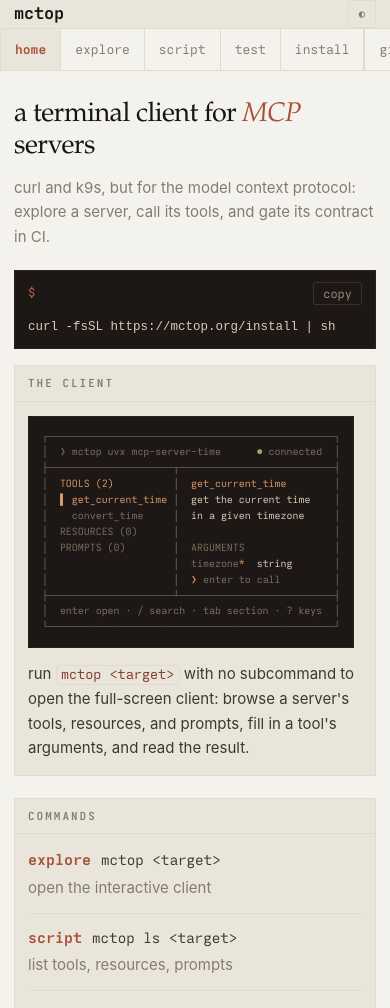
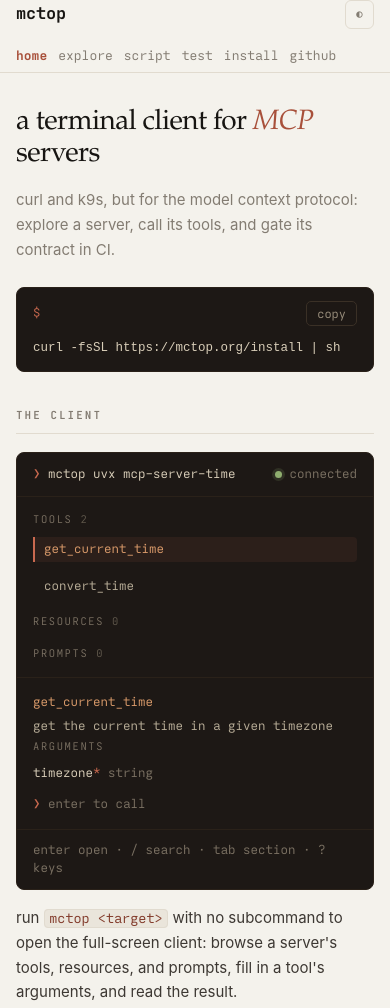
Before and after one commit to mctop-org/mctop.org, a website: page public/index.html in a window 390 px wide. Shown: the top 1008 px of the page. Drawn offline with Linux system fonts and the light colour scheme.

Commit message:
redesign the layout: lean open sections and a real client preview
Drop the bordered-box chrome for a single column of open sections (an
eyebrow over a hairline, then content) and a calm single-row header.
Rebuild the client preview as an aligned CSS component (two balanced
panes, consistent rows, a selected-row highlight) generated once and
reused, so it is symmetric and identical on every page instead of the
ragged ascii render.

```diff
--- a/public/index.html
+++ b/public/index.html
@@ -19,39 +19,47 @@
 <link rel="stylesheet" href="/style.css">
 </head>
 <body>
-<header class="top">
-  <div class="wrap topbar">
-    <a class="brand" href="/">mctop</a>
-    <button class="tbtn" id="theme" title="light / dark" aria-label="toggle theme">&#9680;</button>
-  </div>
-  <nav class="mainnav"><div class="wrap"><a class=on href="/">home</a><a href="/explore/">explore</a><a href="/script/">script</a><a href="/test/">test</a><a href="/download/">install</a><span class="grow"></span><a class="ext" href="https://github.com/mctop-org/mctop">github</a></div></nav>
-</header>
+<header class="top"><div class="wrap top-in">
+  <a class="brand" href="/">mctop</a>
+  <nav class="nav"><a class=on href="/">home</a><a href="/explore/">explore</a><a href="/script/">script</a><a href="/test/">test</a><a href="/download/">install</a><a class="ext" href="https://github.com/mctop-org/mctop">github</a></nav>
+  <button class="tbtn" id="theme" title="light / dark" aria-label="toggle theme">&#9680;</button>
+</div></header>
 <main><div class="wrap">
 <h1>a terminal client for <span class="mark">MCP</span> servers</h1>
 <p class="tagline">curl and k9s, but for the model context protocol: explore a server, call its tools, and gate its contract in CI.</p>
 <div class="copyline"><span class="d">$</span><code>curl -fsSL https://mctop.org/install | sh</code><button class="copy" data-cmd="curl -fsSL https://mctop.org/install | sh">copy</button></div>
-<section class="box"><div class="h"><span>the client</span></div><div class="b"><div class="block"><pre><span class="s">┌────────────────────────────────────────────────┐</span>
-<span class="s">│</span><span class="s">  ❯ mctop uvx mcp-server-time</span>      <span class="ok">●</span><span class="s"> connected</span>  <span class="s">│</span>
-<span class="s">├─────────────────────┬──────────────────────────┤</span>
-<span class="s">│</span><span class="k">  TOOLS (2)</span>          <span class="s">│</span><span class="k">  get_current_time</span>        <span class="s">│</span>
-<span class="s">│</span><span class="k">  ▌ get_current_time</span> <span class="s">│</span>  get the current time    <span class="s">│</span>
-<span class="s">│</span><span class="s">    convert_time</span>     <span class="s">│</span>  in a given timezone     <span class="s">│</span>
-<span class="s">│</span><span class="s">  RESOURCES (0)</span>      <span class="s">│</span>                          <span class="s">│</span>
-<span class="s">│</span><span class="s">  PROMPTS (0)</span>        <span class="s">│</span><span class="s">  ARGUMENTS</span>               <span class="s">│</span>
-<span class="s">│</span>                     <span class="s">│</span>  <span class="s">timezone</span><span class="k">*</span>  string       <span class="s">│</span>
-<span class="s">│</span>                     <span class="s">│</span>  <span class="k">❯</span><span class="s"> enter to call</span>         <span class="s">│</span>
-<span class="s">├─────────────────────┴──────────────────────────┤</span>
-<span class="s">│</span><span class="s">  enter open · / search · tab section · ? keys</span>  <span class="s">│</span>
-<span class="s">└────────────────────────────────────────────────┘</span></pre></div><p class="dim">run <code>mctop &lt;target&gt;</code> with no subcommand to open the full-screen client: browse a server&#39;s tools, resources, and prompts, fill in a tool&#39;s arguments, and read the result.</p></div></section>
-<section class="box"><div class="h"><span>commands</span></div><div class="b"><ul class="cmds">
+<section class="sec"><div class="sec-h"><span class="eyebrow">the client</span></div><div class="tui">
+  <div class="tui-bar">
+    <span class="cmd"><span class="p">&#10095;</span> mctop uvx mcp-server-time</span>
+    <span class="stat"><span class="dot"></span>connected</span>
+  </div>
+  <div class="tui-body">
+    <div class="pane list">
+      <p class="grp">tools <span class="ct">2</span></p>
+      <p class="row on">get_current_time</p>
+      <p class="row">convert_time</p>
+      <p class="grp">resources <span class="ct">0</span></p>
+      <p class="grp">prompts <span class="ct">0</span></p>
+    </div>
+    <div class="pane detail">
+      <p class="nm">get_current_time</p>
+      <p class="ds">get the current time in a given timezone</p>
+      <p class="grp">arguments</p>
+      <p class="arg"><span class="an">timezone</span><span class="rq">*</span> <span class="ty">string</span></p>
+      <p class="call"><span class="p">&#10095;</span> enter to call</p>
+    </div>
+  </div>
+  <div class="tui-foot">enter open &middot; / search &middot; tab section &middot; ? keys</div>
+</div><p class="dim">run <code>mctop &lt;target&gt;</code> with no subcommand to open the full-screen client: browse a server&#39;s tools, resources, and prompts, fill in a tool&#39;s arguments, and read the result.</p></section>
+<section class="sec"><div class="sec-h"><span class="eyebrow">commands</span></div><ul class="cmds">
   <li><a class="m" href="/explore/">explore</a><code>mctop &lt;target&gt;</code><span class="d">open the interactive client</span></li>
   <li><a class="m" href="/script/">script</a><code>mctop ls &lt;target&gt;</code><span class="d">list tools, resources, prompts</span></li>
   <li><span class="m e"></span><code>mctop call &lt;target&gt; &lt;tool&gt;</code><span class="d">call one tool, print the result</span></li>
   <li><a class="m" href="/test/">test</a><code>mctop test &lt;spec.yaml&gt;</code><span class="d">assert a contract in CI, fail on drift</span></li>
   <li><span class="m u">login</span><code>mctop login &lt;url&gt;</code><span class="d">log in to an OAuth server</span></li>
   <li><span class="m u">upgrade</span><code>mctop upgrade</code><span class="d">update in place</span></li>
-</ul><p class="dim">a target is a command to spawn (<code>"uvx mcp-server-time"</code>) or an <code>http(s)://</code> url. explore, script, and test each have a page; login and upgrade are utilities.</p></div></section>
-<section class="box"><div class="h"><span>releases</span><a href="https://github.com/mctop-org/mctop/releases">all releases &rarr;</a></div><div class="b"><ul class="rel"><li><span class="date">2026-06-28</span><a class="tag" href="https://github.com/mctop-org/mctop/releases/tag/v0.15.0">v0.15.0</a></li><li><span class="date">2026-06-27</span><a class="tag" href="https://github.com/mctop-org/mctop/releases/tag/v0.14.0">v0.14.0</a></li><li><span class="date">2026-06-22</span><a class="tag" href="https://github.com/mctop-org/mctop/releases/tag/v0.13.2">v0.13.2</a></li><li><span class="date">2026-06-21</span><a class="tag" href="https://github.com/mctop-org/mctop/releases/tag/v0.13.1">v0.13.1</a></li><li><span class="date">2026-06-21</span><a class="tag" href="https://github.com/mctop-org/mctop/releases/tag/v0.13.0">v0.13.0</a></li><li><span class="date">2026-06-20</span><a class="tag" href="https://github.com/mctop-org/mctop/releases/tag/v0.12.0">v0.12.0</a></li></ul></div></section>
+</ul><p class="dim">a target is a command to spawn (<code>"uvx mcp-server-time"</code>) or an <code>http(s)://</code> url. explore, script, and test each have a page; login and upgrade are utilities.</p></section>
+<section class="sec"><div class="sec-h"><span class="eyebrow">releases</span><a href="https://github.com/mctop-org/mctop/releases">all releases &rarr;</a></div><ul class="rel"><li><span class="date">2026-06-28</span><a class="tag" href="https://github.com/mctop-org/mctop/releases/tag/v0.15.0">v0.15.0</a></li><li><span class="date">2026-06-27</span><a class="tag" href="https://github.com/mctop-org/mctop/releases/tag/v0.14.0">v0.14.0</a></li><li><span class="date">2026-06-22</span><a class="tag" href="https://github.com/mctop-org/mctop/releases/tag/v0.13.2">v0.13.2</a></li><li><span class="date">2026-06-21</span><a class="tag" href="https://github.com/mctop-org/mctop/releases/tag/v0.13.1">v0.13.1</a></li><li><span class="date">2026-06-21</span><a class="tag" href="https://github.com/mctop-org/mctop/releases/tag/v0.13.0">v0.13.0</a></li><li><span class="date">2026-06-20</span><a class="tag" href="https://github.com/mctop-org/mctop/releases/tag/v0.12.0">v0.12.0</a></li></ul></section>
 </div></main>
 <footer class="foot"><div class="wrap">
   <div class="foot-cols">
--- a/public/style.css
+++ b/public/style.css
@@ -1,6 +1,6 @@
 /* mctop.org — "Ink & Rust": warm paper ground, serif display, mono code islands.
-   The signature is the cream-to-dark rhythm: prose on warm paper, the terminal
-   render dropped in as a dark island. Palette + technique from the editorial kit. */
+   Lean single column: open sections over hairlines, no boxes. The client preview
+   is one aligned CSS component reused on every page. */
 @font-face{font-family:"Anthrosevka Mono";src:url("/fonts/AnthrosevkaMono-Regular.woff2") format("woff2");font-weight:400;font-display:swap}
 @font-face{font-family:"Anthrosevka Mono";src:url("/fonts/AnthrosevkaMono-Bold.woff2") format("woff2");font-weight:700;font-display:swap}
 
@@ -8,10 +8,8 @@
   --paper:#f4f2ec; --surface:#eae5db; --hairline:#e1dbcf;
   --ink:#171512; --body:#3d3833; --muted:#837c72;
   --accent:#a8503a; --accent-dark:#833c2c;
-  /* the code island is always dark, in both themes; its inner syntax colors
-     are defined once below and never theme-switched */
   --code-bg:#1d1815; --code-edge:#2a2119;
-  --col:940px;
+  --col:880px;
 
   --serif:"Tiempos Headline","Iowan Old Style","Charter",Palatino,Georgia,serif;
   --sans:"Inter",-apple-system,BlinkMacSystemFont,"Segoe UI",Roboto,sans-serif;
@@ -21,78 +19,98 @@
   --paper:#1a1613; --surface:#221d18; --hairline:#322a23;
   --ink:#f2ece0; --body:#e6ddd0; --muted:#9a9083;
   --accent:#c9694f; --accent-dark:#d97e63;
-  --code-bg:#120f0c; --code-edge:#241c14;
+  --code-bg:#120f0c; --code-edge:#2a2119;
 }
 
 /* colors inside the dark island: theme-independent, tuned for the dark ground */
 :root{
-  --cf:#d8cdb8;    /* base bone */
-  --c-dim:#7a7062; /* box rules, secondary text */
-  --c-prompt:#c9694f; /* the $ / ❯ prompt, in rust */
-  --c-key:#d99a6a;    /* keys, labels, json keys, in warm amber */
-  --c-ok:#8fae6f; --c-no:#cf7b6b;
+  --cf:#d8cdb8; --c-txt:#b7ac97; --c-dim:#7a7062; --c-faint:#5f574b;
+  --c-prompt:#c9694f; --c-key:#d99a6a; --c-ok:#8fae6f; --c-no:#cf7b6b;
+  --c-line:#2a2119;
 }
 
 *{margin:0;padding:0;box-sizing:border-box}
 html{-webkit-text-size-adjust:100%}
 body{font-family:var(--sans);
   background:var(--paper);color:var(--body);font-size:15px;line-height:1.65;-webkit-font-smoothing:antialiased}
-.wrap{max-width:var(--col);margin:0 auto;padding:0 22px}
+.wrap{max-width:var(--col);margin:0 auto;padding:0 24px}
 a{color:var(--accent);text-decoration:none}
 a:hover{text-decoration:underline;text-underline-offset:3px;text-decoration-thickness:from-font}
 
-/* header: brand row + a tabbed nav bar */
-.top{background:var(--surface);border-bottom:1px solid var(--hairline)}
-.topbar{display:flex;justify-content:space-between;align-items:center;padding:14px 0}
-.brand{font-family:var(--mono);font-weight:700;font-size:17px;letter-spacing:-.01em;color:var(--ink);display:inline-flex;align-items:center;gap:.46em}
+/* header: one calm row */
+.top{background:var(--paper);border-bottom:1px solid var(--hairline);position:sticky;top:0;z-index:10;
+  -webkit-backdrop-filter:saturate(1.1);backdrop-filter:saturate(1.1)}
+.top-in{display:flex;align-items:center;gap:16px;padding:15px 0}
+.brand{font-family:var(--mono);font-weight:700;font-size:17px;letter-spacing:-.01em;color:var(--ink)}
 .brand:hover{text-decoration:none;color:var(--accent)}
-.tbtn{background:none;border:1px solid var(--hairline);color:var(--muted);cursor:pointer;font-family:var(--mono);font-size:13px;width:28px;height:28px;display:grid;place-items:center;border-radius:2px}
+.nav{display:flex;gap:1px;margin-left:auto;flex-wrap:wrap}
+.nav a{font-family:var(--mono);font-size:13px;color:var(--muted);padding:5px 10px;border-radius:5px}
+.nav a:hover{color:var(--ink);background:var(--surface);text-decoration:none}
+.nav a.on{color:var(--accent);font-weight:700}
+.nav .ext{color:var(--muted)}
+.tbtn{background:none;border:1px solid var(--hairline);color:var(--muted);cursor:pointer;font-family:var(--mono);font-size:13px;width:29px;height:29px;flex:0 0 auto;display:grid;place-items:center;border-radius:6px}
 .tbtn:hover{color:var(--accent);border-color:var(--accent)}
-.mainnav{background:var(--paper);border-top:1px solid var(--hairline)}
-.mainnav .wrap{display:flex;align-items:stretch}
-.mainnav a{font-family:var(--mono);padding:9px 15px;color:var(--muted);font-size:13px;border-right:1px solid var(--hairline)}
-.mainnav a:hover{color:var(--ink);text-decoration:none;background:var(--surface)}
-.mainnav a.on{color:var(--accent);background:var(--surface);font-weight:700}
-.mainnav .grow{flex:1;border-right:1px solid var(--hairline)}
-.mainnav .ext{color:var(--muted)}
 
 /* page intro: the serif thesis */
-main{padding:40px 0 0}
-h1{font-family:var(--serif);font-size:34px;font-weight:400;letter-spacing:-.021em;line-height:1.15;color:var(--ink);margin:0 0 14px}
+main{padding:52px 0 0}
+h1{font-family:var(--serif);font-size:35px;font-weight:400;letter-spacing:-.021em;line-height:1.14;color:var(--ink);margin:0 0 16px}
 h1 .mark{color:var(--accent);font-style:italic}
-.tagline{color:var(--muted);margin:0 0 26px;max-width:64ch;font-size:16px}
+.tagline{color:var(--muted);margin:0 0 30px;max-width:60ch;font-size:16px}
 
-/* boxed sections; the header bar becomes a quiet eyebrow */
-.box{border:1px solid var(--hairline);background:var(--surface);margin:0 0 22px}
-.box>.h{color:var(--muted);padding:9px 15px;font-family:var(--mono);font-size:11px;font-weight:700;
-  letter-spacing:2px;text-transform:uppercase;display:flex;justify-content:space-between;align-items:baseline;gap:12px;
-  border-bottom:1px solid var(--hairline)}
-.box>.h a{color:var(--accent);font-weight:400;letter-spacing:.3px;text-transform:none;font-size:12.5px}
-.box>.b{padding:17px}
-.box>.b>:last-child{margin-bottom:0}
-.box p{max-width:70ch;margin:0 0 12px;color:var(--body)}
-.box p .dim,.dim{color:var(--muted)}
-p code,li code,td code{font-family:var(--mono);color:var(--accent-dark);background:var(--surface);border:1px solid var(--hairline);border-radius:3px;padding:.03em .32em;font-size:.9em}
+/* open sections: an eyebrow over a hairline, then content. no boxes. */
+.sec{margin:0 0 52px}
+.sec-h{display:flex;justify-content:space-between;align-items:baseline;gap:12px;margin:0 0 18px;padding-bottom:9px;border-bottom:1px solid var(--hairline)}
+.eyebrow{font-family:var(--mono);font-size:11px;font-weight:700;letter-spacing:2px;text-transform:uppercase;color:var(--muted)}
+.sec-h a{font-family:var(--mono);color:var(--accent);font-size:12.5px;letter-spacing:.3px}
+.sec p{max-width:68ch;margin:0 0 12px;color:var(--body)}
+.sec p:last-child{margin-bottom:0}
+.sec p .dim,.dim{color:var(--muted)}
+p code,li code,td code{font-family:var(--mono);color:var(--accent-dark);background:var(--surface);border:1px solid var(--hairline);border-radius:4px;padding:.03em .34em;font-size:.9em}
 
-/* the signature: command / output as a dark island on the warm ground */
-.block{display:inline-block;max-width:100%;vertical-align:top;background:var(--code-bg);border:1px solid var(--code-edge);padding:14px 16px;margin:0 0 14px;overflow-x:auto;font-size:13.5px;line-height:1.6}
+/* install command: a dark island bar */
+.copyline{display:flex;align-items:center;gap:12px;background:var(--code-bg);border:1px solid var(--code-edge);border-radius:8px;padding:13px 16px;margin:0 0 34px;font-family:var(--mono);font-size:13.5px;color:var(--cf)}
+.copyline code{flex:1;white-space:nowrap;overflow:auto;color:var(--cf)}.copyline .d{color:var(--c-prompt)}
+.copy{background:none;border:1px solid #3a3026;color:#9a8f7d;cursor:pointer;font-family:var(--mono);font-size:12px;padding:4px 10px;white-space:nowrap;border-radius:5px}
+.copy:hover{color:var(--c-key);border-color:var(--c-key)}.copy.ok{color:var(--c-ok);border-color:var(--c-ok)}
+
+/* the client preview: one aligned CSS terminal, symmetric and responsive */
+.tui{background:var(--code-bg);border:1px solid var(--code-edge);border-radius:8px;overflow:hidden;
+  font-family:var(--mono);font-size:13.5px;line-height:1.5;color:var(--c-txt);margin:0 0 16px}
+.tui .p{color:var(--c-prompt)}
+.tui-bar{display:flex;justify-content:space-between;align-items:center;gap:14px;padding:12px 16px;border-bottom:1px solid var(--c-line)}
+.tui-bar .cmd{color:var(--cf);white-space:nowrap;overflow:hidden;text-overflow:ellipsis}
+.tui-bar .stat{display:inline-flex;align-items:center;gap:7px;color:var(--c-dim);white-space:nowrap;flex:0 0 auto}
+.tui-bar .dot{width:7px;height:7px;border-radius:50%;background:var(--c-ok);box-shadow:0 0 0 3px rgba(143,174,111,.16)}
+.tui-body{display:grid;grid-template-columns:minmax(0,1fr) minmax(0,1.3fr)}
+.tui-body .pane{padding:15px 16px}
+.tui-body .detail{border-left:1px solid var(--c-line)}
+.tui .grp{font-size:10.5px;letter-spacing:1.6px;text-transform:uppercase;color:var(--c-dim);margin:0 0 9px}
+.tui .grp+.grp,.tui .row+.grp,.tui .arg+.grp{margin-top:16px}
+.tui .grp .ct{color:var(--c-faint)}
+.tui .row{padding:3px 9px;color:var(--c-txt);border-left:2px solid transparent;border-radius:0 4px 4px 0}
+.tui .row+.row{margin-top:2px}
+.tui .row.on{color:var(--c-key);border-left-color:var(--c-prompt);background:rgba(201,105,79,.09)}
+.tui .nm{color:var(--c-key);margin:0 0 5px}
+.tui .ds{color:var(--c-txt);margin:0 0 4px}
+.tui .arg{margin:0}.tui .arg .an{color:var(--cf)}.tui .arg .rq{color:var(--c-prompt)}.tui .arg .ty{color:var(--c-dim)}
+.tui .call{color:var(--c-dim);margin-top:12px}
+.tui-foot{padding:11px 16px;border-top:1px solid var(--c-line);color:var(--c-dim);font-size:12.5px}
+
+/* command / output blocks: dark islands that hug their content */
+.block{display:inline-block;max-width:100%;vertical-align:top;background:var(--code-bg);border:1px solid var(--code-edge);border-radius:8px;padding:15px 17px;margin:0 0 14px;overflow-x:auto;font-size:13.5px;line-height:1.6}
 .block pre{font-family:var(--mono);white-space:pre;color:var(--cf)}
 .block .d{color:var(--c-prompt)}.block .s{color:var(--c-dim)}.block .k{color:var(--c-key)}
 .block .ok{color:var(--c-ok)}.block .no{color:var(--c-no)}
-.copyline{display:flex;align-items:center;gap:12px;background:var(--code-bg);border:1px solid var(--code-edge);padding:12px 16px;margin:0 0 16px;font-family:var(--mono);font-size:13.5px;color:var(--cf)}
-.copyline code{flex:1;white-space:nowrap;overflow:auto;color:var(--cf)}.copyline .d{color:var(--c-prompt)}
-.copy{background:none;border:1px solid #3a3026;color:#9a8f7d;cursor:pointer;font-family:var(--mono);font-size:12px;padding:3px 9px;white-space:nowrap;border-radius:2px}
-.copy:hover{color:var(--c-key);border-color:var(--c-key)}.copy.ok{color:var(--c-ok);border-color:var(--c-ok)}
 
 /* releases feed */
 .rel{list-style:none}
-.rel li{display:flex;gap:14px;padding:9px 0;border-top:1px solid var(--hairline);align-items:baseline;flex-wrap:wrap}
-.rel li:first-child{border-top:0}
+.rel li{display:flex;gap:16px;padding:10px 0;border-top:1px solid var(--hairline);align-items:baseline;flex-wrap:wrap}
+.rel li:first-child{border-top:0;padding-top:0}
 .rel .date{font-family:var(--mono);color:var(--muted);min-width:11ch;font-size:13px}
 .rel .tag{font-family:var(--mono);color:var(--accent);font-weight:700}
 
 /* command reference: mode | invocation | description, columns aligned */
-.cmds{list-style:none;display:grid;grid-template-columns:max-content max-content 1fr;gap:12px 26px;align-items:baseline;margin:0 0 16px}
+.cmds{list-style:none;display:grid;grid-template-columns:max-content max-content 1fr;gap:14px 28px;align-items:baseline;margin:0 0 18px}
 .cmds li{display:contents}
 .cmds .m{font-family:var(--mono);font-weight:700;color:var(--accent)}
 .cmds a.m:hover{text-decoration:underline;text-underline-offset:3px}
@@ -100,17 +118,17 @@
 .cmds code{font-family:var(--mono);color:var(--body);background:none;border:0;padding:0;white-space:nowrap;font-size:.95em}
 .cmds .d{color:var(--muted)}
 
-dl.keys{display:grid;grid-template-columns:max-content 1fr;gap:8px 22px;font-size:14px;max-width:62ch}
+dl.keys{display:grid;grid-template-columns:max-content 1fr;gap:9px 24px;font-size:14px;max-width:60ch}
 dl.keys dt{font-family:var(--mono);color:var(--accent)}dl.keys dd{color:var(--muted)}
 
-/* multi-column footer */
-.foot{border-top:3px solid var(--accent);margin-top:44px;background:var(--surface)}
-.foot .wrap{padding:28px 22px 32px}
-.foot-cols{display:grid;grid-template-columns:repeat(3,1fr);gap:24px}
-.foot-col h4{font-family:var(--mono);font-size:11px;letter-spacing:2px;text-transform:uppercase;color:var(--muted);margin:0 0 10px}
+/* footer */
+.foot{border-top:1px solid var(--hairline);margin-top:16px;padding-top:4px}
+.foot .wrap{padding:36px 24px 40px}
+.foot-cols{display:grid;grid-template-columns:repeat(3,1fr);gap:26px}
+.foot-col h4{font-family:var(--mono);font-size:11px;letter-spacing:2px;text-transform:uppercase;color:var(--muted);margin:0 0 11px}
 .foot-col a{display:block;color:var(--body);font-size:13.5px;padding:3px 0}
 .foot-col a:hover{color:var(--accent)}
-.foot-bot{border-top:1px solid var(--hairline);margin-top:26px;padding-top:15px;display:flex;justify-content:space-between;gap:14px;flex-wrap:wrap;color:var(--muted);font-size:12.5px}
+.foot-bot{border-top:1px solid var(--hairline);margin-top:28px;padding-top:16px;display:flex;justify-content:space-between;gap:14px;flex-wrap:wrap;color:var(--muted);font-size:12.5px}
 .foot-bot span{font-family:var(--mono)}
 .foot-bot a{color:var(--muted)}.foot-bot a:hover{color:var(--accent)}
 
@@ -118,28 +136,28 @@
   .foot-cols{grid-template-columns:repeat(2,1fr)}
 }
 
-@media (max-width:640px){
-  .wrap{padding:0 14px}
-  main{padding:28px 0 0}
-  h1{font-size:27px}
-  .tagline{margin-bottom:20px;font-size:15px}
+@media (max-width:600px){
+  .tui-body{grid-template-columns:1fr}
+  .tui-body .detail{border-left:0;border-top:1px solid var(--c-line)}
+}
 
-  /* nav: scroll sideways instead of wrapping into a ragged block */
-  .mainnav .wrap{padding:0;overflow-x:auto;-webkit-overflow-scrolling:touch;scrollbar-width:none}
-  .mainnav .wrap::-webkit-scrollbar{display:none}
-  .mainnav a{white-space:nowrap;padding:10px 14px;border-right:1px solid var(--hairline)}
-  .mainnav a:first-child{border-left:1px solid var(--hairline)}
-  .mainnav .grow{display:none}
-  .mainnav .ext{border-left:1px solid var(--hairline)}
+@media (max-width:560px){
+  .wrap{padding:0 16px}
+  main{padding:34px 0 0}
+  h1{font-size:28px}
+  .tagline{margin-bottom:24px;font-size:15px}
+  .sec{margin-bottom:40px}
 
-  .box>.b{padding:14px 13px}
-  .box>.h{padding:8px 13px}
+  .top-in{flex-wrap:wrap;gap:10px 14px}
+  .nav{width:100%;margin-left:0;order:3;gap:0;overflow-x:auto;-webkit-overflow-scrolling:touch;scrollbar-width:none}
+  .nav::-webkit-scrollbar{display:none}
+  .nav a{white-space:nowrap;padding:6px 11px 6px 0}
+  .tbtn{margin-left:auto}
 
-  /* the island stays verbatim but scales so the widest line fits a phone */
-  .block{font-size:clamp(8px,2.55vw,11px);padding:12px 13px}
-  .block pre{white-space:pre}
+  .block{font-size:clamp(9px,2.7vw,12px)}
+  .tui{font-size:12.5px}
 
-  .copyline{flex-wrap:wrap;font-size:12.5px;padding:11px 13px}
+  .copyline{flex-wrap:wrap;font-size:12.5px}
   .copyline code{flex:1 1 100%;min-width:0;order:2}
   .copyline .d{order:1}
   .copyline .copy{order:1;margin-left:auto}
@@ -159,10 +177,6 @@
   .rel .date{min-width:0;flex-basis:100%}
 }
 
-@media (max-width:480px){
-  .foot-cols{grid-template-columns:1fr;gap:18px}
-}
-
 @media (prefers-reduced-motion:reduce){
   *{animation:none!important;transition:none!important}
 }
```
Also changed, not shown: public/download/index.html (+10 -12 lines), public/explore/index.html (+27 -19 lines), public/script/index.html (+7 -9 lines), public/test/index.html (+7 -9 lines), 1 other file.
